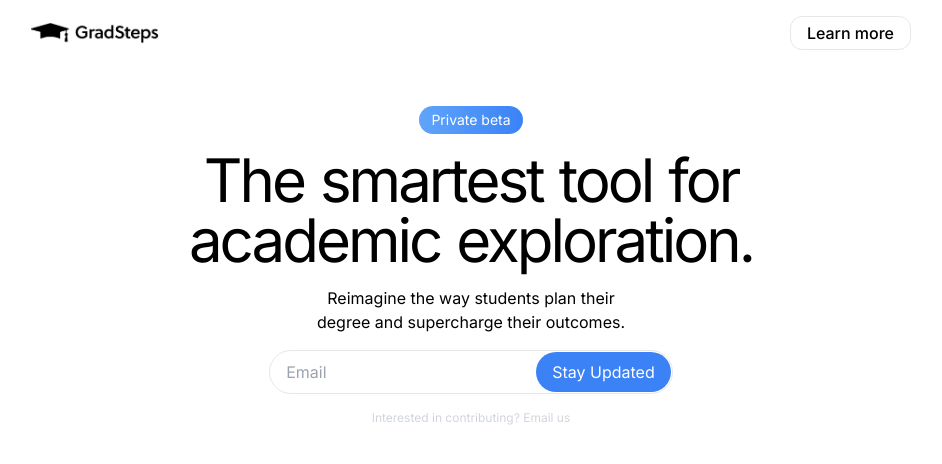
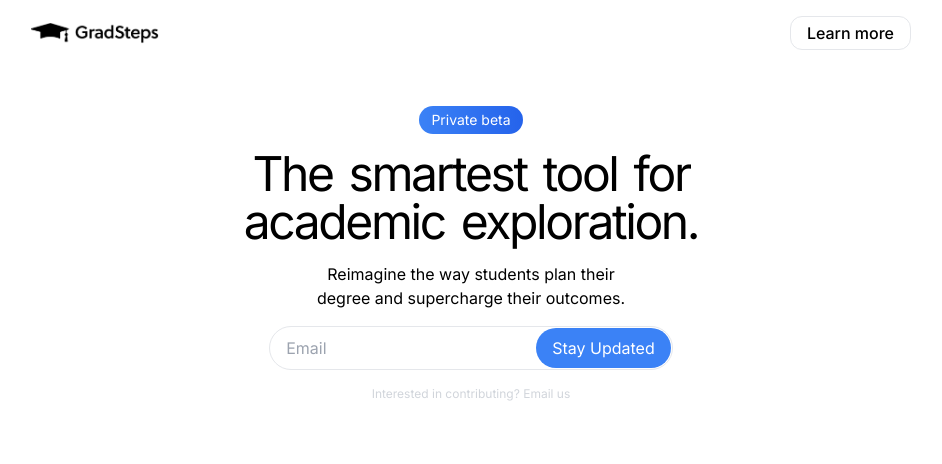
Before and after one commit to tanmaik/gradsteps, a Next.js app: page / in a window 1280 px wide. Shown: the top 464 px of the page, without its empty margins (169-1111 px from the left). Built offline with nearby package versions, Linux system fonts and the light colour scheme.

Commit message:
Adjust gradient

```diff
--- a/app/components/landing/HeroText.js
+++ b/app/components/landing/HeroText.js
@@ -30,7 +30,7 @@ export default function HeroText() {
     <div className="flex justify-center text-center mt-10">
       <div>
         <motion.button
-          className="rounded-full cursor-help px-3 py-1 bg-gradient-to-r font-normal text-sm from-blue-400 to-blue-500 text-white"
+          className="rounded-full cursor-help px-3 py-1 bg-gradient-to-r font-normal text-sm from-blue-500 to-blue-600 text-white"
           initial={{ opacity: 0, y: -20 }}
           animate={{ opacity: 1, y: 0 }}
           transition={{ duration: 0.2, type: "spring", stiffness: 100 }}
@@ -38,7 +38,7 @@ export default function HeroText() {
           Private beta
         </motion.button>
 
-        <div className="text-6xl tracking-tighter mt-4">
+        <div className="text-5xl tracking-tighter mt-4">
           <div>
             {firstWords.map((word, index) => (
               <motion.span
```
